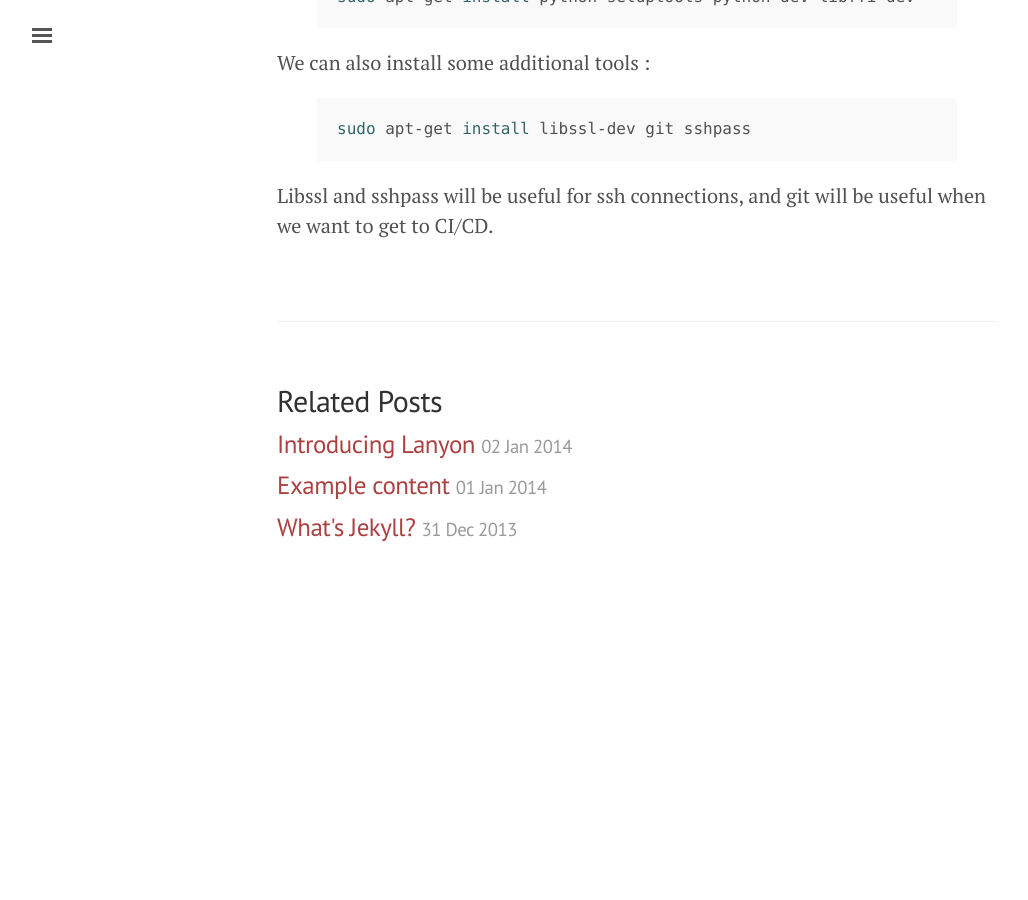
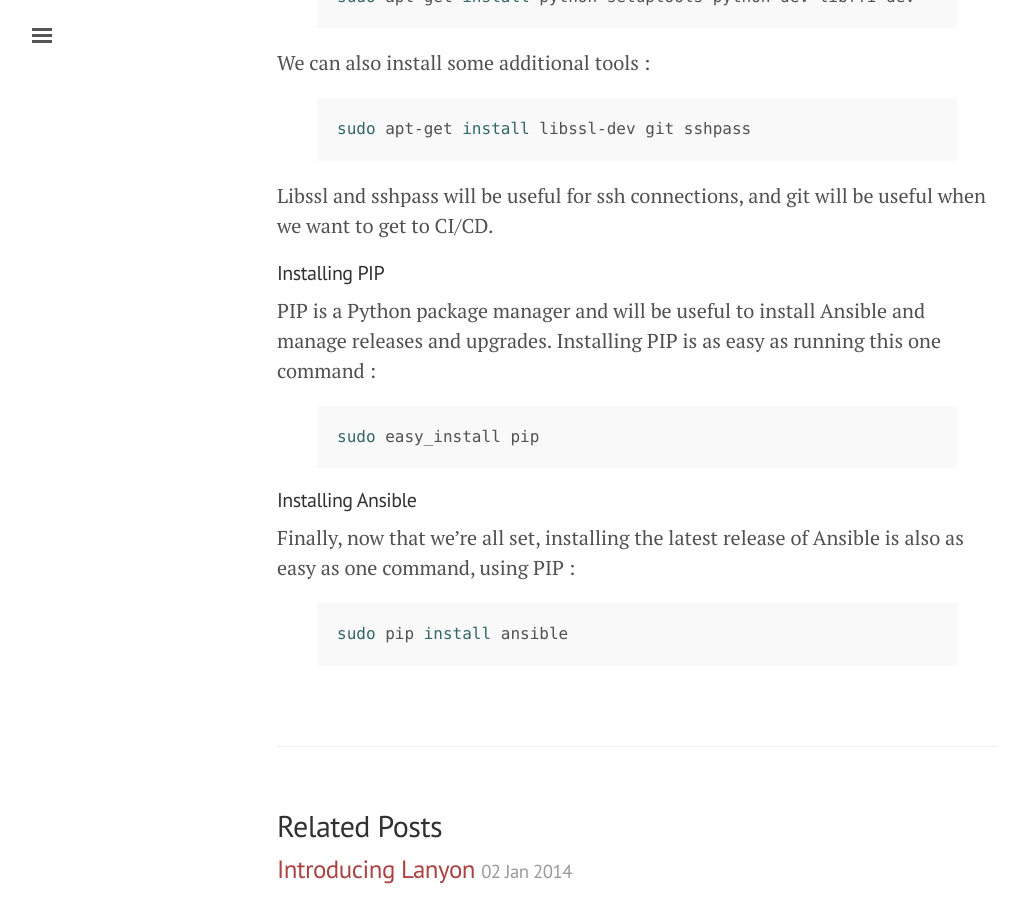
Before and after one commit to K3UL/K3UL.github.io, a Jekyll site: the page built from _posts/2018-06-14-set-up-ssh-keys-with-ansible-on-raspberries.md, in a window 1280 px wide and 900 px high, scrolled down 6093 px. Shown: the whole window, without its empty margins (3-1031 px from the left). Built offline with Jekyll 4.4.1, drawn with Linux system fonts in a browser that asks for light colours; before the commit the page ends 6696 px from its top, so only the background shows below that.

Commit message:
PIP and Ansible install
Added paragraphs about installing PIP and then Ansible.

```diff
--- a/_posts/2018-06-14-set-up-ssh-keys-with-ansible-on-raspberries.md
+++ b/_posts/2018-06-14-set-up-ssh-keys-with-ansible-on-raspberries.md
@@ -142,3 +142,15 @@
 {% endhighlight %}
 
 Libssl and sshpass will be useful for ssh connections, and git will be useful when we want to get to CI/CD.
+
+#### Installing PIP
+PIP is a Python package manager and will be useful to install Ansible and manage releases and upgrades. Installing PIP is as easy as running this one command :
+{% highlight shell %}
+sudo easy_install pip
+{% endhighlight %}
+
+#### Installing Ansible
+Finally, now that we're all set, installing the latest release of Ansible is also as easy as one command, using PIP :
+{% highlight shell %}
+sudo pip install ansible
+{% endhighlight %}
```
